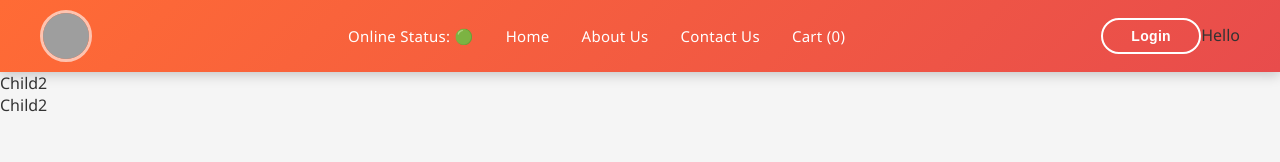
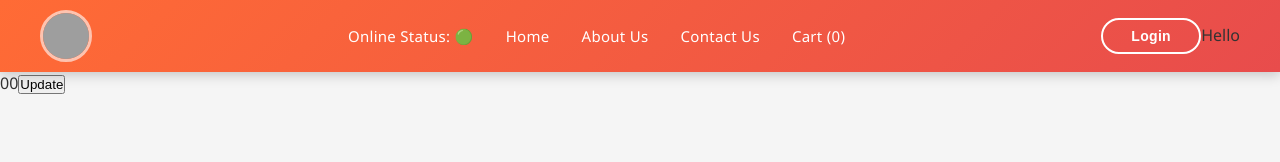
Before and after one commit to CodeRAFCE/react-sessions, a React (Vite) app: page /test-useEffect in a window 1280 px wide. Shown: the top 162 px of the page. Built offline with nearby package versions, Linux system fonts and the light colour scheme; grey boxes are pictures that could not be loaded.

Commit message:
feat: replace LifeCycleWithClass component with Challenge and update routing

```diff
--- a/src/App.js
+++ b/src/App.js
@@ -13,9 +13,7 @@ const ErrorPage = lazy(() => import("./components/ErrorPage"));
 const About = lazy(() => import("./pages/About"));
 const Cart = lazy(() => import("./pages/Cart"));
 const Contact = lazy(() => import("./components/Contact"));
-const LifeCycleWithClass = lazy(
-  () => import("./components/LifeCycleWithClass"),
-);
+const Challenge = lazy(() => import("./components/Challenge"));
 
 const AppLayout = () => (
   <Provider store={appStore}>
@@ -49,7 +47,7 @@ const appRouter = createBrowserRouter([
       { path: "/cart", Component: Cart },
 
       { path: "/restaurant/:resId", Component: RestaurantMenu },
-      { path: "/test-useEffect", Component: LifeCycleWithClass },
+      { path: "/test-useEffect", Component: Challenge },
     ],
   },
   { path: "*", Component: NotFound },
--- /dev/null
+++ b/src/components/Challenge.js
@@ -0,0 +1,124 @@
+import React from "react";
+
+class GrandChild extends React.Component {
+  constructor(props) {
+    super(props);
+    console.log(this.props.name + " constructor");
+  }
+
+  componentDidMount() {
+    console.log(this.props.name + " componentDidMount");
+  }
+
+  componentDidUpdate() {
+    console.log(this.props.name + " componentDidUpdate");
+  }
+
+  componentWillUnmount() {
+    console.log(this.props.name + " componentWillUnmount");
+  }
+
+  render() {
+    console.log(this.props.name + " render");
+    return <span>{this.props.count}</span>;
+  }
+}
+
+class Child extends React.Component {
+  constructor(props) {
+    super(props);
+    console.log(this.props.name + " constructor");
+  }
+
+  componentDidMount() {
+    console.log(this.props.name + " componentDidMount");
+  }
+
+  componentDidUpdate() {
+    console.log(this.props.name + " componentDidUpdate");
+  }
+
+  componentWillUnmount() {
+    console.log(this.props.name + " componentWillUnmount");
+  }
+
+  render() {
+    console.log(this.props.name + " render");
+    return (
+      <GrandChild
+        name={this.props.name + " -> GrandChild"}
+        count={this.props.count}
+      />
+    );
+  }
+}
+
+class App extends React.Component {
+  constructor(props) {
+    super(props);
+    this.state = { showSecondChild: true, count: 0 };
+    console.log("App constructor");
+  }
+
+  componentDidMount() {
+    console.log("App componentDidMount");
+  }
+
+  componentDidUpdate() {
+    console.log("App componentDidUpdate");
+  }
+
+  handleUpdate = () => {
+    this.setState({ showSecondChild: false, count: 1 });
+  };
+
+  render() {
+    console.log("App render");
+    return (
+      <div>
+        <Child name="Child A" count={this.state.count} />
+        {this.state.showSecondChild && (
+          <Child name="Child B" count={this.state.count} />
+        )}
+        <button onClick={this.handleUpdate}>Update</button>
+      </div>
+    );
+  }
+}
+
+export default App;
+
+/**
+ * * CONSOLE OUTPUT FOR MOUNT
+ * App constructor
+ * App render
+ * Child A constructor
+ * Child A render
+ * Child A -> GrandChild constructor
+ * Child A -> GrandChild render
+ * Child B constructor
+ * Child B render
+ * Child B -> GrandChild constructor
+ * Child B -> GrandChild render
+ *
+ * Child A -> GrandChild componentDidMount
+ * Child A componentDidMount
+ * Child B -> GrandChild componentDidMount
+ * Child B componentDidMount
+ * App componentDidMount
+ */
+
+/**
+ * * CONSOLE OUTPUT FOR UPDATE
+ * App render
+ * Child A render
+ * Child A -> GrandChild render {count: 1}
+ *
+ * * COMMIT PHASE
+ * Child B -> GrandChild componentWillUnmount
+ * Child B componentWillUnmount
+ *
+ * Child A -> GrandChild componentDidUpdate {count: 1}
+ * Child A componentDidUpdate {count: 1}
+ * App componentDidUpdate
+ */
--- a/src/components/LifeCycleWithClass.js
+++ b/src/components/LifeCycleWithClass.js
@@ -86,6 +86,7 @@ class Parent extends React.Component {
  * Child render
  * Child2 constructor
  * Child2 render
+ *
  * Child2 mounted
  * Child mounted
  * Child2 mounted
```
